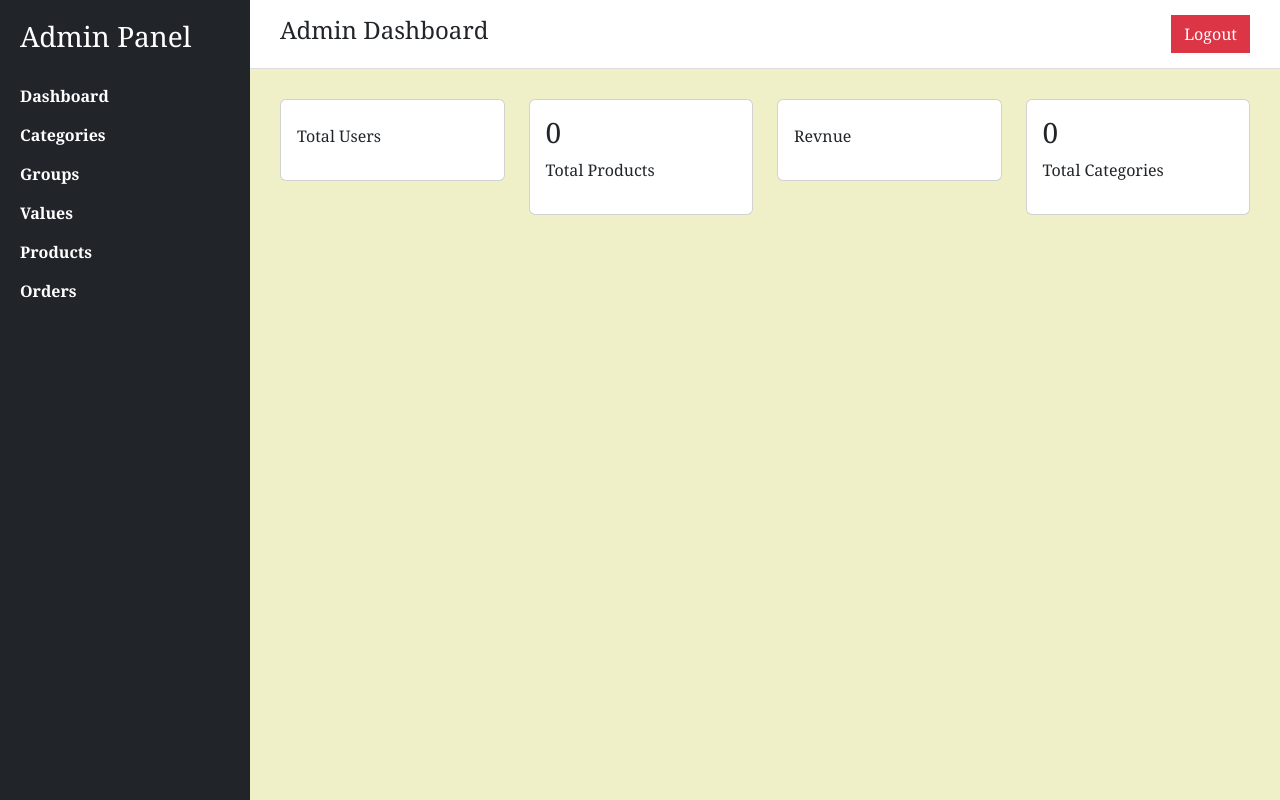
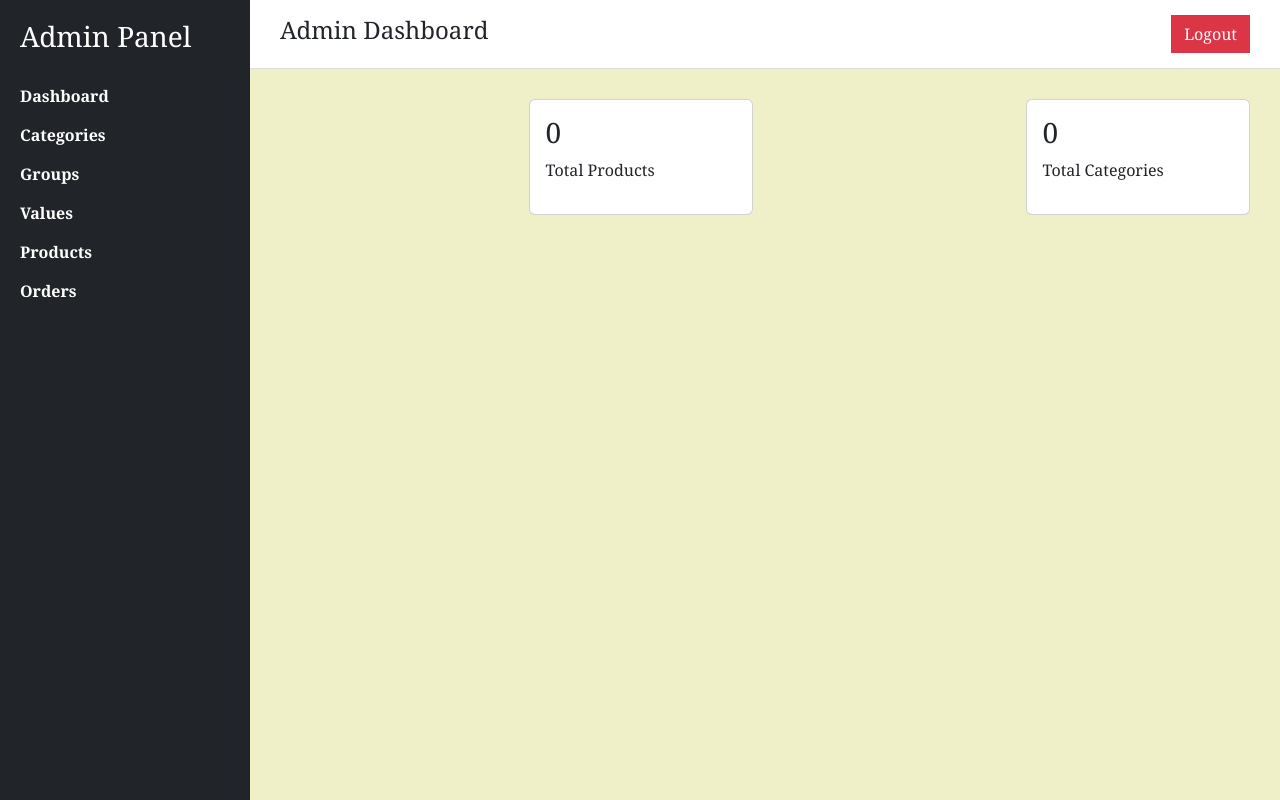
Before and after one commit to maharudran-ui/FullStack-project, a React (Vite) app in the folder react-BootStrap-webpage/: page /admin/dashboard in a window 1280 px wide. Built offline with nearby package versions, Linux system fonts and the light colour scheme; no server answers.

Commit message:
changed dash board ui

```diff
--- a/react-BootStrap-webpage/src/admin/pages/Dashboard.jsx
+++ b/react-BootStrap-webpage/src/admin/pages/Dashboard.jsx
@@ -32,12 +32,12 @@ function Dashboard() {
     <AdminLayout>
       <Row>
          <Col md={3}>
-          <Card>
+          {/* <Card>
             <Card.Body>
               <h3>{stats.users}</h3>
               <p>Total Users</p>
             </Card.Body>
-          </Card>
+          </Card> */}
         </Col>
         <Col md={3}>
           <Card>
@@ -49,12 +49,12 @@ function Dashboard() {
         </Col>
 
          <Col md={3}>
-          <Card>
+          {/* <Card>
             <Card.Body>
               <h3>{stats.Revnue}</h3>
               <p>Revnue</p>
             </Card.Body>
-          </Card>
+          </Card> */}
         </Col>
 
         <Col md={3}>
```
